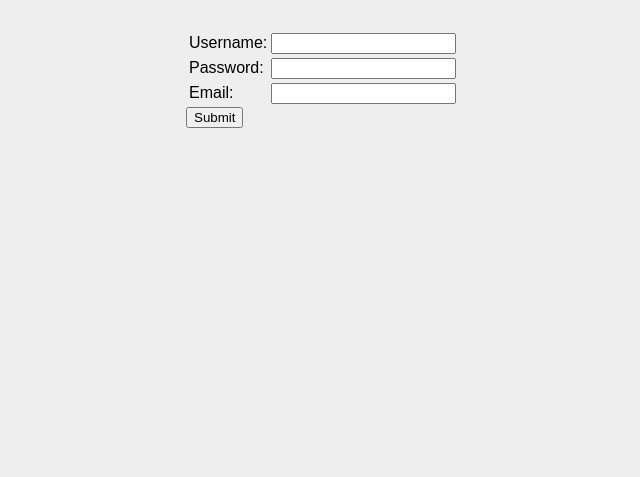
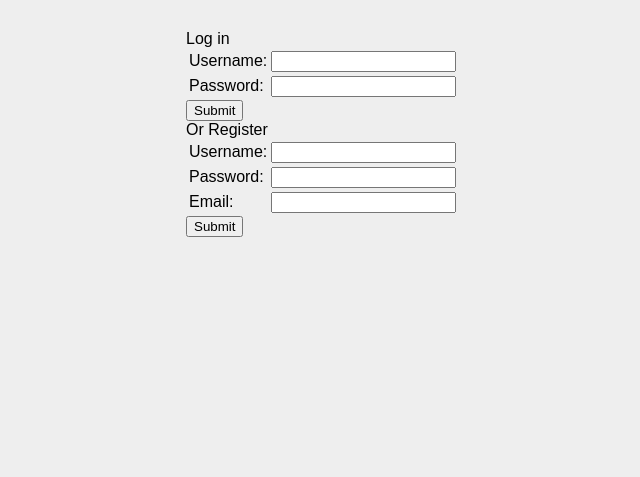
Before and after one commit to zetway/trackr, a PHP site: page /my-account.php in a window 1280 px wide. Shown: the part 140-617 px from the top of the page, without its empty margins (4-644 px from the left). Run offline with PHP 8.4, Linux system fonts and the light colour scheme.

Commit message:
added base for login logic

```diff
--- a/logic/account.php
+++ b/logic/account.php
@@ -5,17 +5,26 @@ class User{
 	public $Username;
 	public $Email;
 
+	public function __construct($username, $password)
+	{
+		$this->Username = $username;
+		$this->SetPasswordHash($password);
+	}
 
-	public function SetPassWordHash($password)
+	public function SetPasswordHash($password)
 	{
 		$this->PasswordHash = sha1($password);
+		//$this->PasswordHash = "f1033fab2c";
 	}
 
 	public function PasswordHash()
 	{
 		return $this->PasswordHash;
+		//return "f1033fab2c";
 	}
+
 }
+
 
 class Account{
 	private $isConnected;
@@ -26,8 +35,10 @@ class Account{
 	}
 
 
-	private function connectToDb()
+	private function openConn()
 	{
+		if(!$this->isConnected){
+
 			$this->connection=mysqli_connect("localhost","trackr_admin","guest","trackr");
 
 			if (mysqli_connect_errno()) {
@@ -38,19 +49,54 @@ class Account{
 				$this->isConnected = true;
 			}
 		}
+	}
 
+	private function closeConn()
+	{
+		mysqli_close($this->connection);
+		$this->isConnected = false;
+	}
 
 	public function AddUser($user)
 	{
-		if(!$this->isConnected) $this->connectToDb();
+		 $this->openConn();
 		mysqli_query($this->connection,"INSERT INTO Users (Username, PasswordHash, Email, DateRegistred)
 		 VALUES ('"
 		 	. $user->Username . "', '"
 		 	. $user->PasswordHash() . "', '"
 		 	. $user->Email . "', "
 		 	. "now())");
+		$this->closeConn();
+
 	}
+
+	public function TryLogin($username, $password)
+	{
+		$this->openConn();
+		$user = new User($username, $password);
 
 
 
+		$result = mysqli_query($this->connection,
+			"SELECT UserId FROM users " .
+			"WHERE Username = '" . $username .
+			"' AND  PasswordHash = '" . $user->PasswordHash() .
+			"'");
+		if (!$result)
+		{
+			echo "problem";
+			$this->closeConn();
+			return false;
 		}
+
+		if($row = mysqli_fetch_array($result)) {
+			setcookie("user",$row["UserId"]);
+
+			session_start();
+			$_SESSION["username"] = $username;
+		}
+
+		$this->closeConn();
+		return true;
+	}
+}
--- /dev/null
+++ b/partials/account/registration.php
@@ -0,0 +1,63 @@
+<?php
+	$account = new Account();
+	if (isset($_POST["register"]))
+	{
+		$user = new User($_POST["username"], $_POST["password"]);
+
+		$user->Email = $_POST["email"];
+
+		$account->AddUser($user);
+	}
+	if (isset($_POST["login"]))
+	{
+		$ok = $account->TryLogin($_POST["username"], $_POST["password"]);
+	}
+ ?>
+ <form method="post" action="">
+ 	<input type="hidden" name="login" value="1">
+ 	Log in
+	<table>
+		<tr>
+			<td>Username:</td>
+			<td>
+				<input type="textbox" name="username">
+			</td>
+
+		</tr>
+		<tr>
+			<td>Password:</td>
+			<td>
+				<input type="password" name="password">
+			</td>
+		</tr>
+
+	</table>
+	<input type="submit" value="Submit">
+ </form>
+ <form method="post" action="">
+ 	<input type="hidden" name="register" value="1">
+ 	Or Register
+	<table>
+		<tr>
+			<td>Username:</td>
+			<td>
+				<input type="textbox" name="username">
+			</td>
+
+		</tr>
+		<tr>
+			<td>Password:</td>
+			<td>
+				<input type="password" name="password">
+			</td>
+		</tr>
+		<tr>
+			<td>Email:</td>
+			<td>
+				<input type="textbox" name="email">
+			</td>
+		</tr>
+
+	</table>
+	<input type="submit" value="Submit">
+</form>
```
Also changed, not shown: my-account.php (+8 -34 lines). Lines whose indentation alone changed are shown as unchanged.
